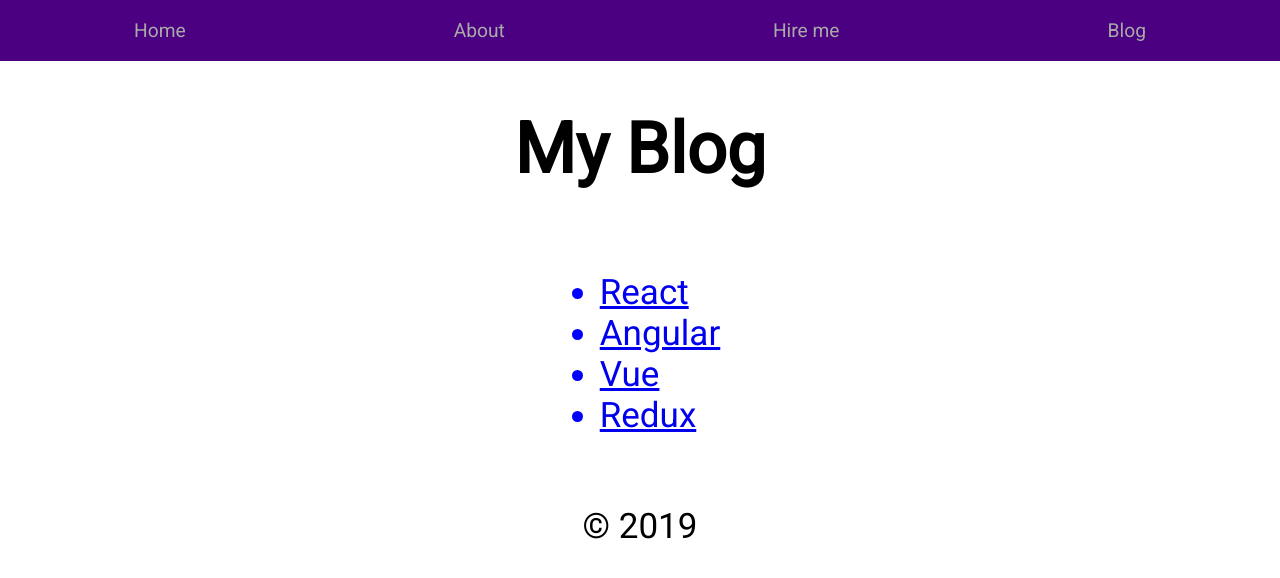
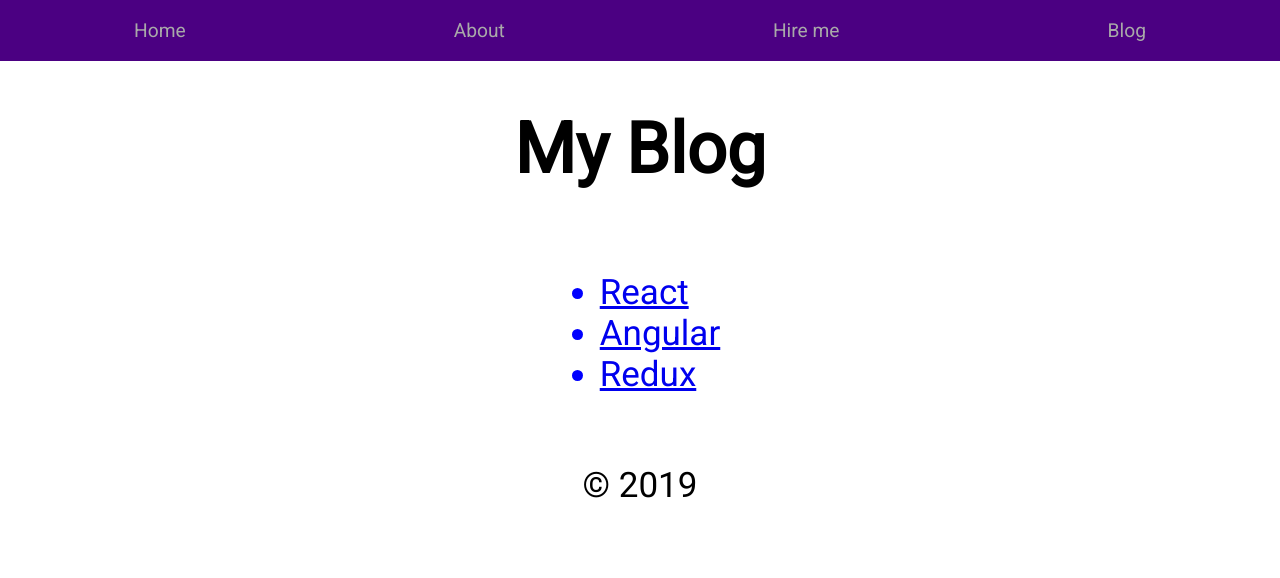
Before and after one commit to koussay-khelil/nextjs-starter, a Next.js app: page /blog in a window 1280 px wide. Shown: the top 578 px of the page. Built offline with nearby package versions, Linux system fonts and the light colour scheme; a small style sheet from the web is missing.

Commit message:
Update blog.js

```diff
--- a/pages/blog.js
+++ b/pages/blog.js
@@ -13,7 +13,6 @@ export default () => (
         <ul>
         <PostLink slug="react-post" title='React'/>
         <PostLink slug="angular-post" title='Angular'/>
-        <PostLink slug="vue-post" title='Vue'/>
         <PostLink slug="redux-post" title='Redux'/>
         </ul>
         <style jsx>{`
```
